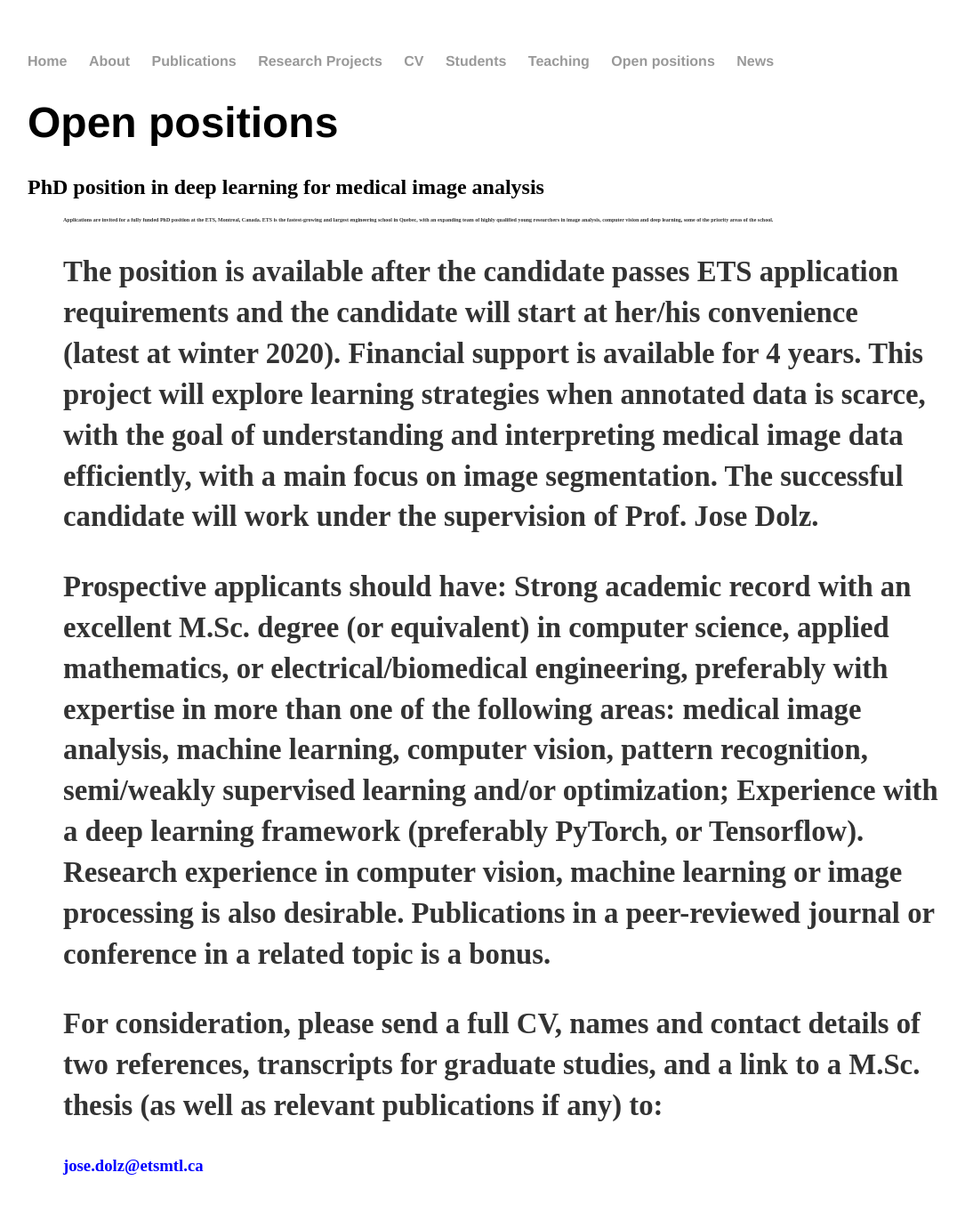
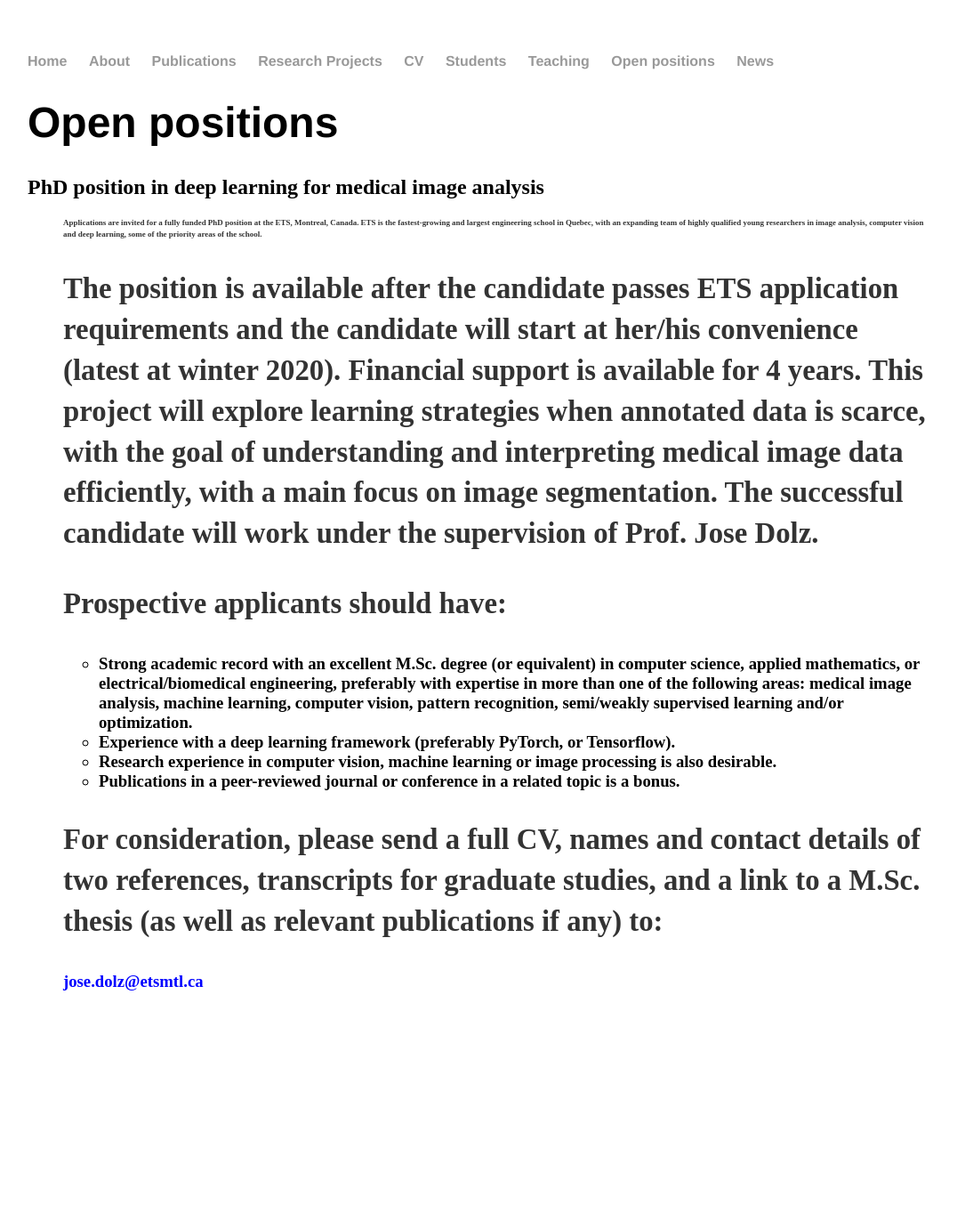
Before and after one commit to josedolz/josedolz.github.io, a Jekyll site: the page built from opening/index.html, in a window 1280 px wide. Shown: the whole page at 89% size, without its empty margins (97-1182 px from the left). Built offline with Jekyll 4.4.1, drawn with Linux system fonts in a browser that asks for light colours; after the commit the page ends 1174 px from its top, so only the background shows below that.

Commit message:
Update index.html

```diff
--- a/opening/index.html
+++ b/opening/index.html
@@ -6,15 +6,20 @@ title: opening
 	<h1>Open positions</h1>
 	<h2>PhD position in deep learning for medical image analysis</h2>
 	<ul>
-		<h3><p style="font-size:24%;">Applications are invited for a fully funded PhD position at the ETS, Montreal, Canada. ETS is the fastest-growing and largest engineering school in Quebec, with an expanding team of highly qualified young researchers in image analysis, computer vision and deep learning, some of the priority areas of the school.
+		<h3><p style="font-size:48%;">Applications are invited for a fully funded PhD position at the ETS, Montreal, Canada. ETS is the fastest-growing and largest engineering school in Quebec, with an expanding team of highly qualified young researchers in image analysis, computer vision and deep learning, some of the priority areas of the school.
 
 <p>The position is available after the candidate passes ETS application requirements and the candidate will start at her/his convenience (latest at winter 2020). Financial support is available for 4 years. This project will explore learning strategies when annotated data is scarce, with the goal of understanding and interpreting medical image data efficiently, with a main focus on image segmentation. The successful candidate will work under the supervision of Prof. Jose Dolz.
 
 <p>Prospective applicants should have:
-Strong academic record with an excellent M.Sc. degree (or equivalent) in computer science, applied mathematics, or electrical/biomedical engineering, preferably with expertise in more than one of the following areas: medical image analysis, machine learning, computer vision, pattern recognition, semi/weakly supervised learning and/or optimization;
-Experience with a deep learning framework (preferably PyTorch, or Tensorflow).
-Research experience in computer vision, machine learning or image processing is also desirable.
-Publications in a peer-reviewed journal or conference in a related topic is a bonus.
+
+<ul>
+  <li>Strong academic record with an excellent M.Sc. degree (or equivalent) in computer science, applied mathematics, or electrical/biomedical engineering, preferably with expertise in more than one of the following areas: medical image analysis, machine learning, computer vision, pattern recognition, semi/weakly supervised learning and/or optimization.</li>
+  <li>Experience with a deep learning framework (preferably PyTorch, or Tensorflow).</li>
+  <li>Research experience in computer vision, machine learning or image processing is also desirable.</li>
+  <li>Publications in a peer-reviewed journal or conference in a related topic is a bonus.</li>
+</ul>
+
+
 
 <p>For consideration, please send a full CV, names and contact details of two references, transcripts for graduate studies, and a link to a M.Sc. thesis (as well as relevant publications if any) to:
 
```
